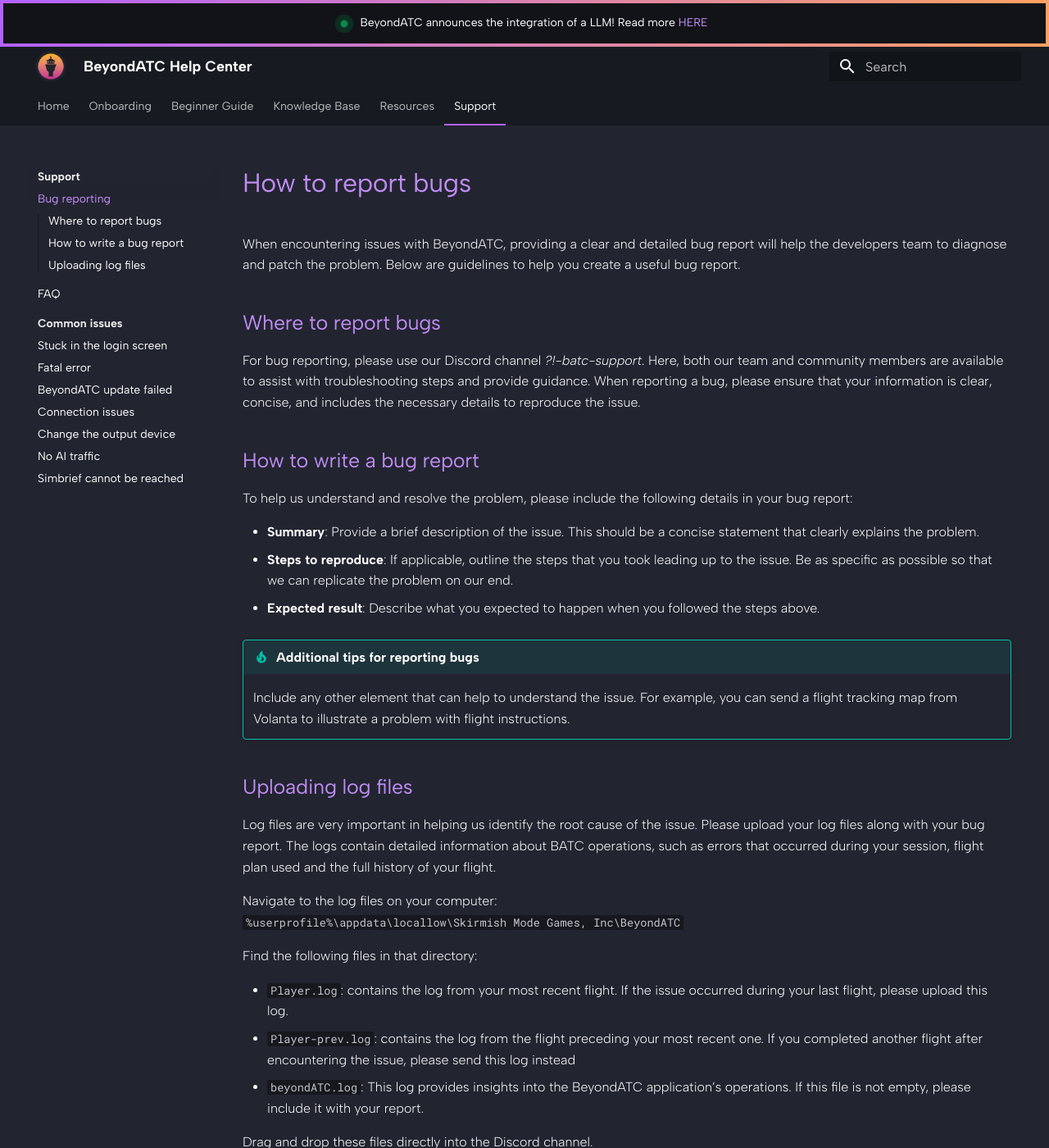
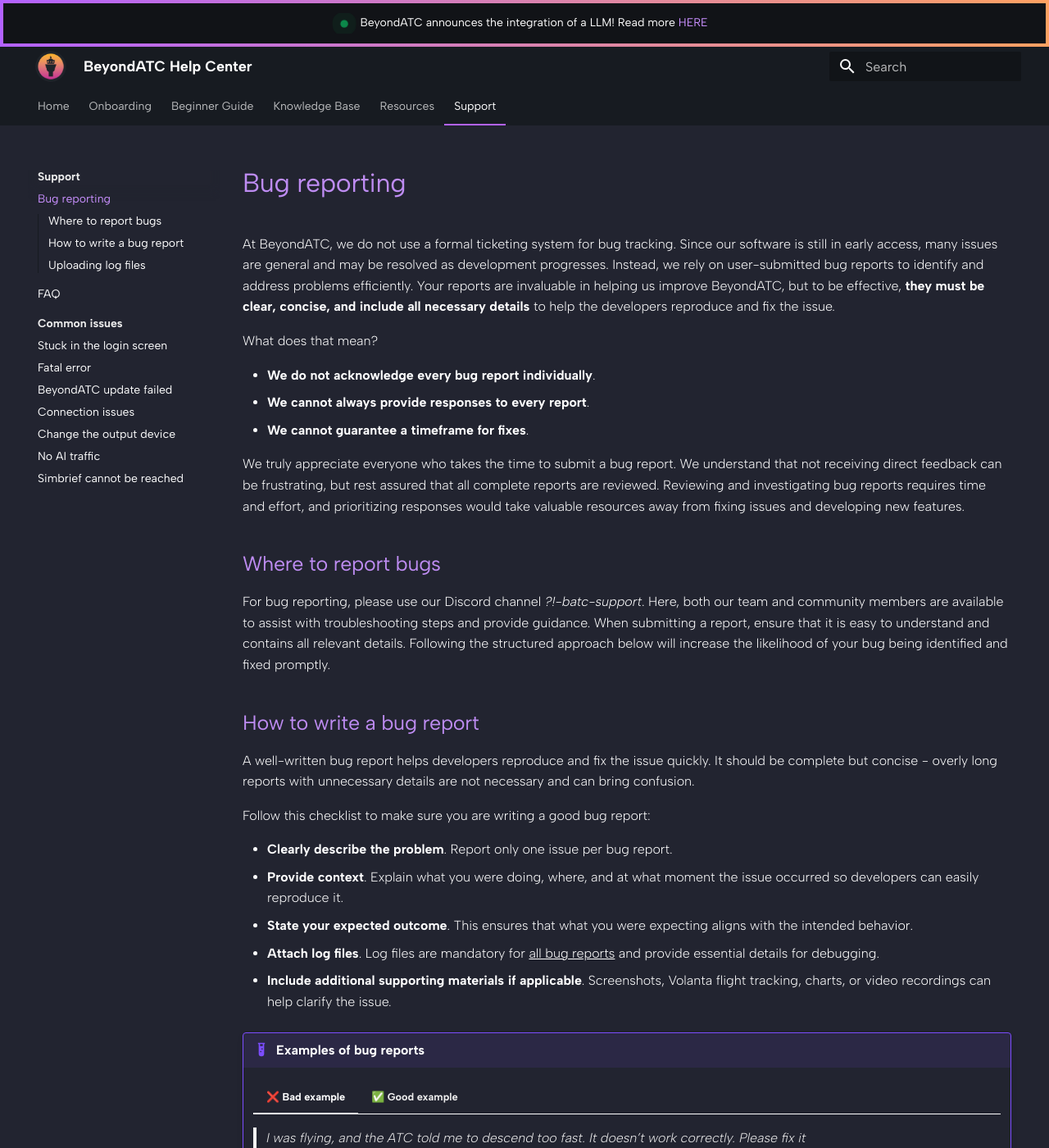
Before and after one commit to BeyondATC/BeyondATC_Wiki, an MkDocs documentation site: the page built from docs/support/bug-reporting.md, in a window 1280 px wide and 1400 px high. Shown: the whole window at 82% size. Built offline with MkDocs 1.6.1 and Material for MkDocs 9.7.7, drawn with Linux system fonts in a browser that asks for light colours; some of the changed text lies outside the part shown.

Commit message:
updating information

```diff
--- a/docs/support/bug-reporting.md
+++ b/docs/support/bug-reporting.md
@@ -1,19 +1,52 @@
-# How to report bugs
+# Bug reporting
 
-When encountering issues with BeyondATC, providing a clear and detailed bug report will help the developers team to diagnose and patch the problem. Below are guidelines to help you create a useful bug report.
+At BeyondATC, we do not use a formal ticketing system for bug tracking. Since our software is still in early access, many issues are general and may be resolved as development progresses. Instead, we rely on user-submitted bug reports to identify and address problems efficiently. Your reports are invaluable in helping us improve BeyondATC, but to be effective, **they must be clear, concise, and include all necessary details** to help the developers reproduce and fix the issue.
+
+What does that mean?
+
+- **We do not acknowledge every bug report individually**.
+- **We cannot always provide responses to every report**.
+- **We cannot guarantee a timeframe for fixes**.
+
+We truly appreciate everyone who takes the time to submit a bug report. We understand that not receiving direct feedback can be frustrating, but rest assured that all complete reports are reviewed. Reviewing and investigating bug reports requires time and effort, and prioritizing responses would take valuable resources away from fixing issues and developing new features.
 
 ## Where to report bugs
-For bug reporting, please use our Discord channel *?!-batc-support*. Here, both our team and community members are available to assist with troubleshooting steps and provide guidance. When reporting a bug, please ensure that your information is clear, concise, and includes the necessary details to reproduce the issue.
+For bug reporting, please use our Discord channel *?!-batc-support*. Here, both our team and community members are available to assist with troubleshooting steps and provide guidance. When submitting a report, ensure that it is easy to understand and contains all relevant details. Following the structured approach below will increase the likelihood of your bug being identified and fixed promptly.
 
 ## How to write a bug report
-To help us understand and resolve the problem, please include the following details in your bug report:
+A well-written bug report helps developers reproduce and fix the issue quickly. It should be complete but concise - overly long reports with unnecessary details are not necessary and can bring confusion.
 
-- **Summary**: Provide a brief description of the issue. This should be a concise statement that clearly explains the problem.
-- **Steps to reproduce**: If applicable, outline the steps that you took leading up to the issue. Be as specific as possible so that we can replicate the problem on our end.
-- **Expected result**: Describe what you expected to happen when you followed the steps above.
+Follow this checklist to make sure you are writing a good bug report:
 
-!!! tip "Additional tips for reporting bugs"
-    Include any other element that can help to understand the issue. For example, you can send a flight tracking map from Volanta to illustrate a problem with flight instructions.
+- **Clearly describe the problem**. Report only one issue per bug report.
+- **Provide context**. Explain what you were doing, where, and at what moment the issue occurred so developers can easily reproduce it.
+- **State your expected outcome**. This ensures that what you were expecting aligns with the intended behavior.
+- **Attach log files**. Log files are mandatory for <u>all bug reports</u> and provide essential details for debugging.
+- **Include additional supporting materials if applicable**. Screenshots, Volanta flight tracking, charts, or video recordings can help clarify the issue.
+
+!!! example "Examples of bug reports"
+
+    === "❌ Bad example"
+
+        > *I was flying, and the ATC told me to descend too fast. It doesn’t work correctly. Please fix it*
+
+        Why is this bug report bad?
+
+        - We have no context: where that happened? Which flight plan?
+        - What does it mean "too fast"? It's subjective, a precise number/data should be provided so we can define if it is too fast or not
+        - No log file, no additional information that could help reproduce the issue
+        - No need to ask to fix it, the purpose of a bug report is to identify and fix bugs :-)
+
+    === "✅ Good example"
+
+        > *LEBL, downwind leg of the LES2W transition, I received first vectoring instructions but no further vectors after that. Continued as instructed, ATC told me I was off course and gave me a direct to BL419. Here's the log file and flight tracking map.*
+
+        Why is this bug report good?
+
+        - We know the problem, the location, and which instruction was incorrect or missing
+        - The message is concise and complete
+        - The log file is attached providing the full history of the flight
+        - A flight tracking map can help understand where the issue happened
 
 ## Uploading log files
 Log files are very important in helping us identify the root cause of the issue. Please upload your log files along with your bug report. The logs contain detailed information about BATC operations, such as errors that occurred during your session, flight plan used and the full history of your flight.
```
Also changed, not shown: docs/support/faq.md (+4 -7 lines).
